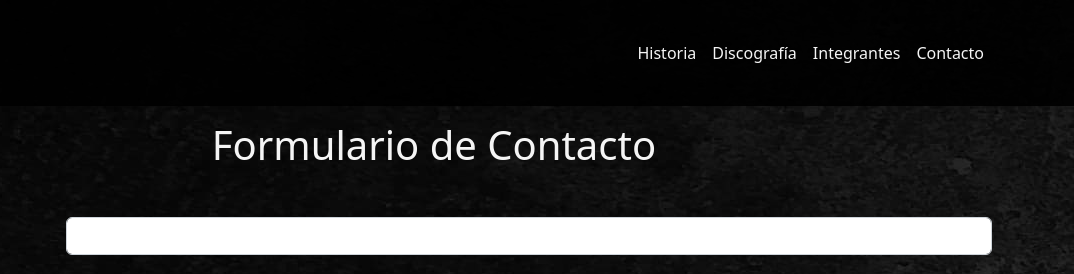
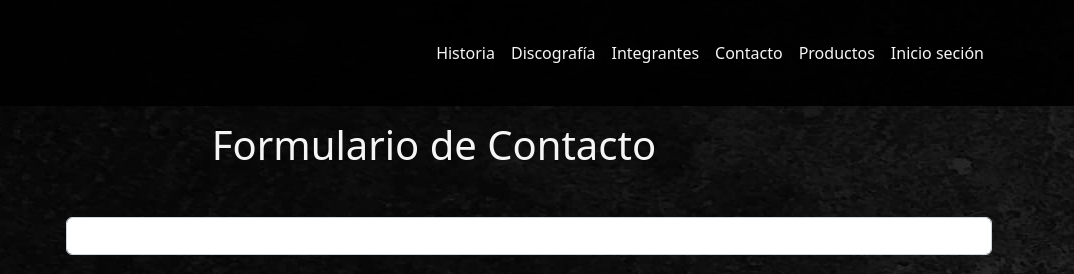
Before and after one commit to eduardodiaz06/proyecto, a plain HTML site: page contacto.html in a window 1280 px wide. Shown: the top 274 px of the page, 206-1280 px from the left. Drawn offline with nearby package versions, Linux system fonts and the light colour scheme.

Commit message:
agregar botones producto y sesion

```diff
--- a/contacto.html
+++ b/contacto.html
@@ -48,6 +48,12 @@
                         </li>
                         <li class="nav-item">
                             <a class="nav-link" href="contacto.html">Contacto</a>
+                        </li>
+                        <li class="nav-item">
+                            <a class="nav-link" href="productos.html">Productos</a>
+                        </li>
+                        <li class="nav-item">
+                            <a class="nav-link" href="sesion.html">Inicio seción</a>
                         </li>
                     </ul>
                 </div>
```
Also changed, not shown: discografia.html (+6 -0 lines), historia.html (+6 -0 lines), index.html (+6 -0 lines), integrantes.html (+6 -0 lines).
